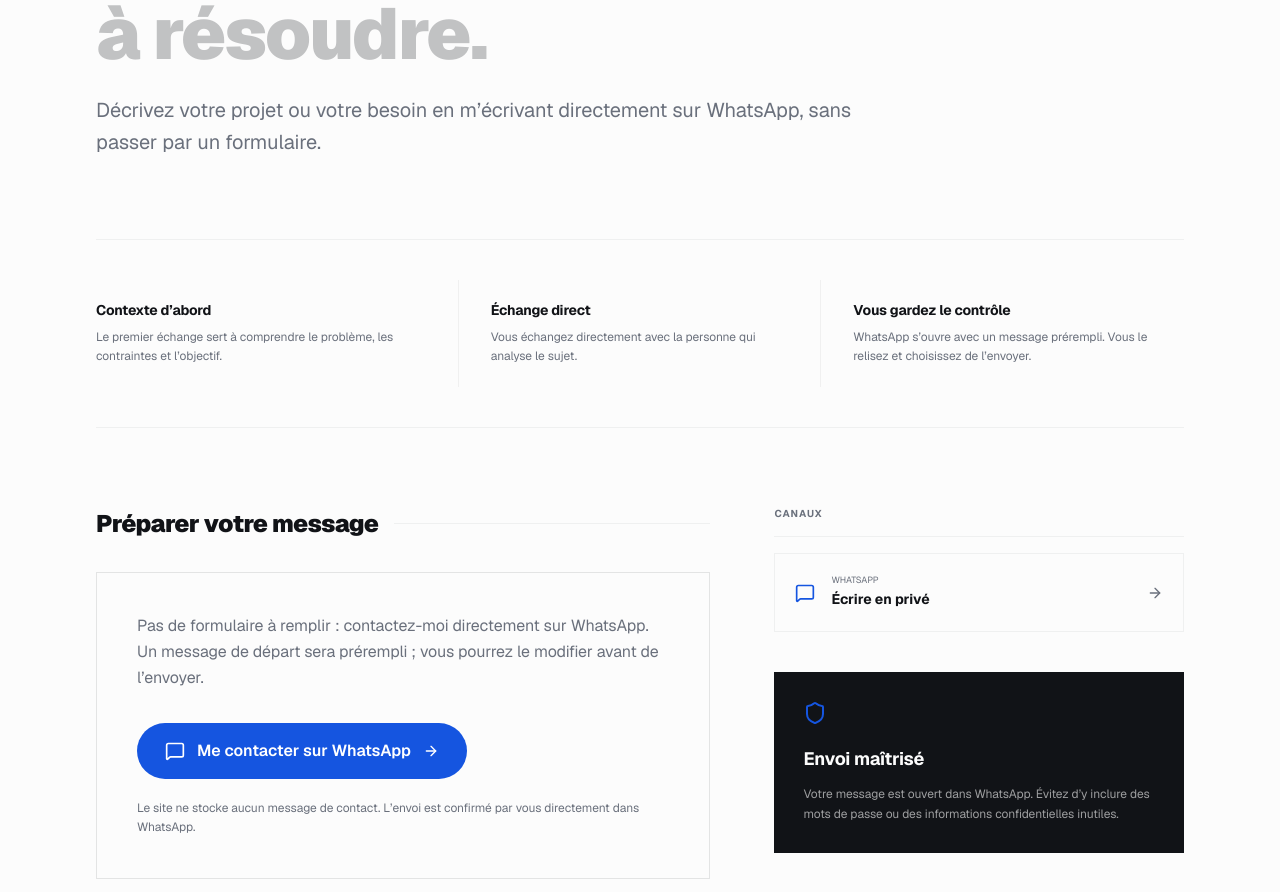
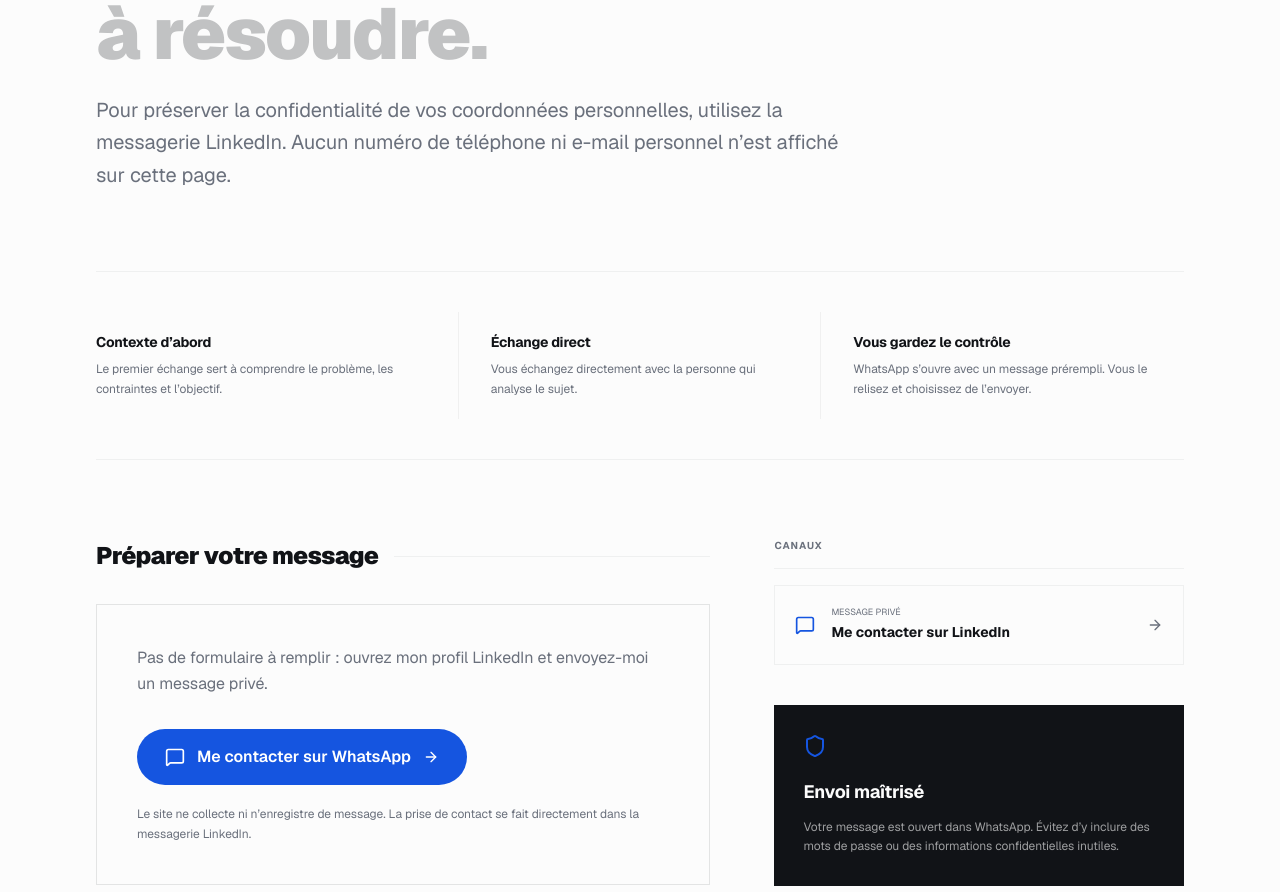
Before and after one commit to digitaleflex/eurinhash-cs, a Next.js app: page /contact in a window 1280 px wide. Shown: the part 307-1199 px from the top of the page. Built offline with nearby package versions, Linux system fonts and the light colour scheme.

Commit message:
fix(privacy): remplacer le lien WhatsApp personnel par LinkedIn

```diff
--- a/app/contact/page.tsx
+++ b/app/contact/page.tsx
@@ -9,13 +9,13 @@ const trustSignals = [
 ];
 
 const channels = [
-  { icon: MessageSquare, label: 'WhatsApp', value: 'Écrire en privé', href: 'https://wa.me/2290162265246?text=Bonjour%20Eurin%2C%20je%20vous%20contacte%20depuis%20votre%20portfolio.' },
+  { icon: MessageSquare, label: 'Message privé', value: 'Me contacter sur LinkedIn', href: 'https://www.linkedin.com/in/eurindalmeida/' },
 ];
 
 const faqs = [
   { q: 'Que faut-il fournir pour commencer ?', a: 'Un contexte court, le problème rencontré, l’objectif recherché et, si possible, les principales contraintes.' },
   { q: 'Travaillez-vous sur des systèmes existants ?', a: 'Oui. Une intervention peut commencer par l’analyse d’un système existant avant toute recommandation.' },
-  { q: 'Que se passe-t-il après le clic ?', a: 'WhatsApp s’ouvre avec votre message prérempli. Relisez-le, puis appuyez sur Envoyer pour me le transmettre.' },
+  { q: 'Que se passe-t-il après le clic ?', a: 'Vous pouvez m’envoyer un message privé depuis mon profil LinkedIn.' },
 ];
 
 export default function ContactPage() {
@@ -30,7 +30,7 @@ export default function ContactPage() {
             <span className="text-foreground/25">à résoudre.</span>
           </h1>
           <p className="text-xl leading-relaxed text-muted-foreground">
-            Décrivez votre projet ou votre besoin en m’écrivant directement sur WhatsApp, sans passer par un formulaire.
+            Pour préserver la confidentialité de vos coordonnées personnelles, utilisez la messagerie LinkedIn. Aucun numéro de téléphone ni e-mail personnel n’est affiché sur cette page.
           </p>
         </header>
 
@@ -52,10 +52,10 @@ export default function ContactPage() {
               </div>
               <div className="border border-foreground/10 p-8 sm:p-10">
                 <p className="max-w-xl text-base leading-relaxed text-muted-foreground">
-                  Pas de formulaire à remplir : contactez-moi directement sur WhatsApp. Un message de départ sera prérempli ; vous pourrez le modifier avant de l’envoyer.
+                  Pas de formulaire à remplir : ouvrez mon profil LinkedIn et envoyez-moi un message privé.
                 </p>
                 <a
-                  href="https://wa.me/2290162265246?text=Bonjour%20Eurin%2C%20je%20vous%20contacte%20depuis%20votre%20portfolio.%20J%E2%80%99aimerais%20%C3%A9changer%20avec%20vous%20au%20sujet%20d%E2%80%99un%20projet."
+                  href="https://www.linkedin.com/in/eurindalmeida/"
                   target="_blank"
                   rel="noopener noreferrer"
                   className="mt-8 inline-flex items-center justify-center gap-3 rounded-full bg-accent px-7 py-4 text-base font-semibold text-white transition hover:opacity-90"
@@ -65,7 +65,7 @@ export default function ContactPage() {
                   <ArrowRight className="h-4 w-4" aria-hidden="true" />
                 </a>
                 <p className="mt-5 text-xs leading-relaxed text-muted-foreground">
-                  Le site ne stocke aucun message de contact. L’envoi est confirmé par vous directement dans WhatsApp.
+                  Le site ne collecte ni n’enregistre de message. La prise de contact se fait directement dans la messagerie LinkedIn.
                 </p>
               </div>
             </section>
```
